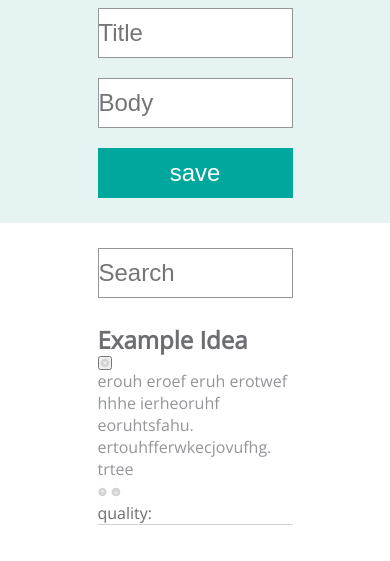
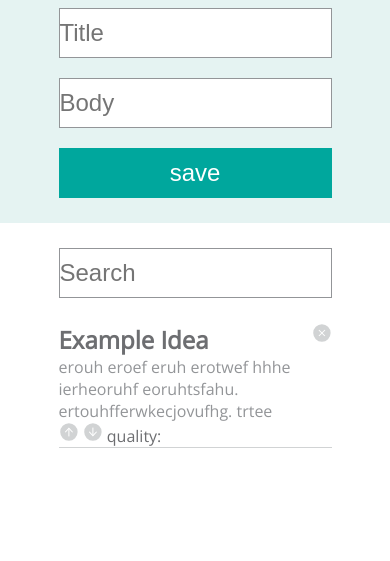
Before and after one commit to dunbarsa/ideabox, a plain HTML site: page index.html in a window 390 px wide. Shown: the part 121-682 px from the top of the page. Drawn offline with nearby package versions, Linux system fonts and the light colour scheme.

Commit message:
formatting buttons and responsiveness

```diff
--- a/index.html
+++ b/index.html
@@ -17,7 +17,7 @@
     <input class="search" type="text" placeholder="Search">
     <section class="idea-container">
       <h2>Example Idea</h2>
-      <button><img class="delete-button" src="icons/delete.svg" alt=""></button>
+      <button type="button" class="delete-button" alt=""><img src="icons/delete.svg" alt=""></button>
       <p class="body-text">erouh eroef eruh erotwef hhhe ierheoruhf eoruhtsfahu. ertouhfferwkecjovufhg. trtee</p>
       <article>
         <img class="arrows" src="icons/upvote.svg" alt="">
--- a/style.css
+++ b/style.css
@@ -79,12 +79,17 @@ h1 {
 .idea-container {
   border-bottom: 1px solid #D1D3D4;
 }
+
 h2 {
-  color: #6D6E71
+  color: #6D6E71;
+  display: inline-block;
 }
 
 .delete-button {
-  width: 10px;
+  width: 20px;
+  border: none;
+  background-color: white;
+  float: right;
 }
 
 .body-text {
@@ -92,15 +97,26 @@ h2 {
 }
 
 .arrows {
-  width: 5%;
+  width: 20px;
 }
 
 article p {
   color: #6D6E71;
+  display: inline-block;
 }
 
-@media screen and (max-width: 500px){
+@media screen and (max-width: 500px) {
   h1 {
     font-size: 60px;
   }
+
 }
+
+@media screen and (max-width: 800px) {
+  h1,
+  .idea-container,
+  .input-container,
+  .search {
+    width: 70%;
+  }
+}
```
Also changed, not shown: 1 other file.
